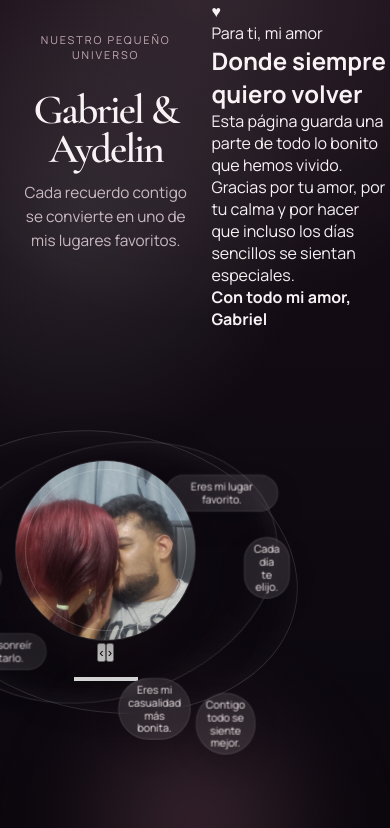
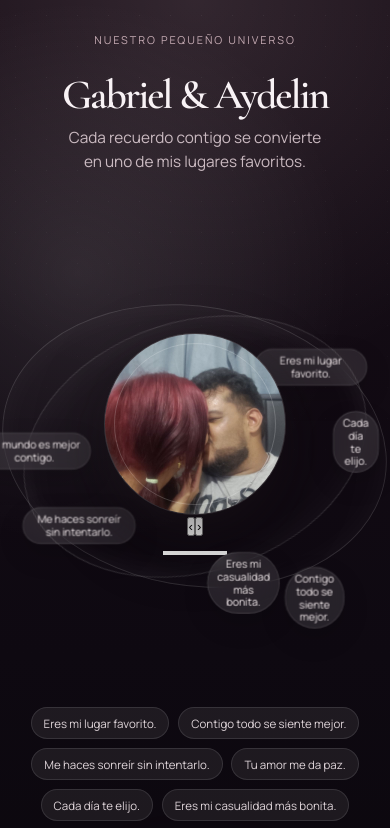
Before and after one commit to PalmarDev/tiamo, a Next.js app: page / in a window 390 px wide. Shown: the top 828 px of the page. Built offline with nearby package versions, Linux system fonts and the light colour scheme.

Commit message:
feat: upgrade romantic landing experience

```diff
--- a/src/styles/features/love-landing/LoveLanding.module.css
+++ b/src/styles/features/love-landing/LoveLanding.module.css
@@ -5,11 +5,23 @@
   align-items: center;
   justify-content: center;
   overflow: hidden;
+  flex-direction: column;
   background:
     radial-gradient(circle at top, rgb(255 224 232 / 12%), transparent 28%),
     radial-gradient(circle at 20% 20%, rgb(255 255 255 / 10%), transparent 24%),
     linear-gradient(180deg, #170d16 0%, #0e0911 48%, #070508 100%);
   color: #f8f2f5;
+}
+
+.page::before {
+  position: fixed;
+  inset: 0;
+  background-image: radial-gradient(rgb(255 255 255 / 35%) 0.7px, transparent 0.7px);
+  background-size: 31px 31px;
+  mask-image: linear-gradient(to bottom, black, transparent 72%);
+  content: "";
+  opacity: 0.18;
+  pointer-events: none;
 }
 
 .backgroundGlow {
@@ -30,10 +42,35 @@
   display: grid;
   gap: 2.35rem;
   width: min(100%, 84rem);
-  padding: 3rem 1.5rem;
+  min-height: 100svh;
+  padding: 3rem 1.5rem 5rem;
   justify-items: center;
   text-align: center;
 }
+
+.mobilePhrases { display: none; }
+
+.dedication {
+  position: relative;
+  z-index: 2;
+  display: grid;
+  width: min(calc(100% - 2rem), 46rem);
+  margin: 0 auto 6rem;
+  padding: clamp(2rem, 6vw, 4rem);
+  gap: 1rem;
+  border: 1px solid rgb(255 255 255 / 12%);
+  border-radius: 2rem;
+  background: linear-gradient(145deg, rgb(255 255 255 / 9%), rgb(255 255 255 / 3%));
+  box-shadow: 0 30px 80px rgb(0 0 0 / 25%);
+  text-align: center;
+  backdrop-filter: blur(18px);
+}
+
+.heart { color: #ffb5ca; font-size: 1.3rem; }
+.dedicationEyebrow { color: rgb(255 213 225 / 72%); font-size: 0.7rem; letter-spacing: 0.22em; text-transform: uppercase; }
+.dedication h2 { font: 600 clamp(2rem, 5vw, 3.5rem)/1 var(--font-heading); }
+.dedication > p:not(.dedicationEyebrow) { color: rgb(246 228 235 / 78%); line-height: 1.8; }
+.dedication strong { margin-top: 0.5rem; color: #ffe5ec; font-family: var(--font-heading); font-size: 1.25rem; font-style: italic; }
 
 .eyebrow {
   letter-spacing: 0.24em;
@@ -124,9 +161,28 @@
 
   .universe {
     width: min(100%, 28rem);
-    min-height: 35rem;
+    min-height: 29rem;
     margin-top: 0.7rem;
   }
+
+  .mobilePhrases {
+    display: flex;
+    max-width: 28rem;
+    flex-wrap: wrap;
+    justify-content: center;
+    gap: 0.55rem;
+  }
+
+  .mobilePhrases span {
+    padding: 0.48rem 0.75rem;
+    border: 1px solid rgb(255 255 255 / 11%);
+    border-radius: 999px;
+    background: rgb(255 248 251 / 7%);
+    color: rgb(255 243 247 / 86%);
+    font-size: 0.72rem;
+  }
+
+  .dedication { margin-bottom: 3rem; border-radius: 1.5rem; }
 }
 
 @media (prefers-reduced-motion: reduce) {
```
